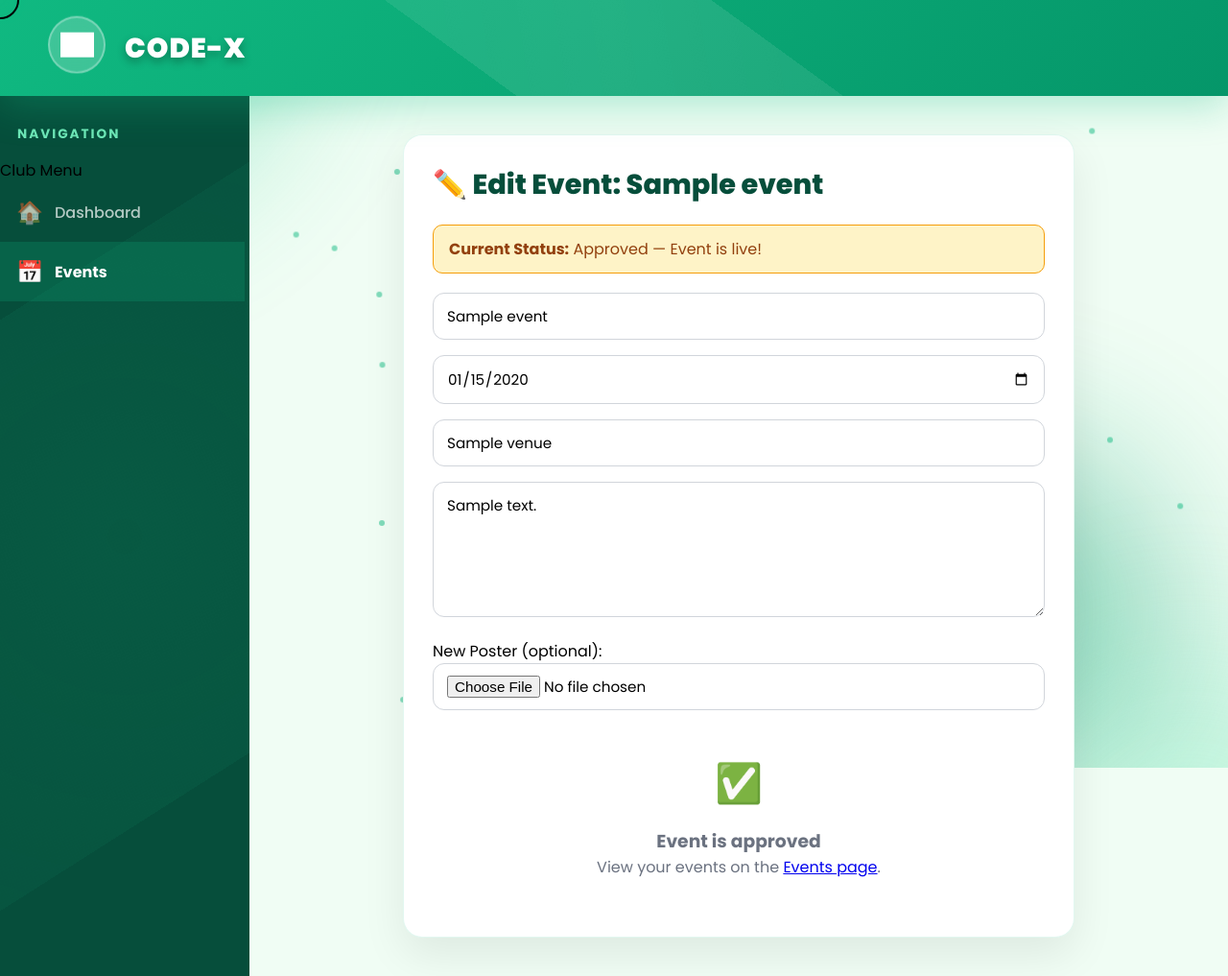
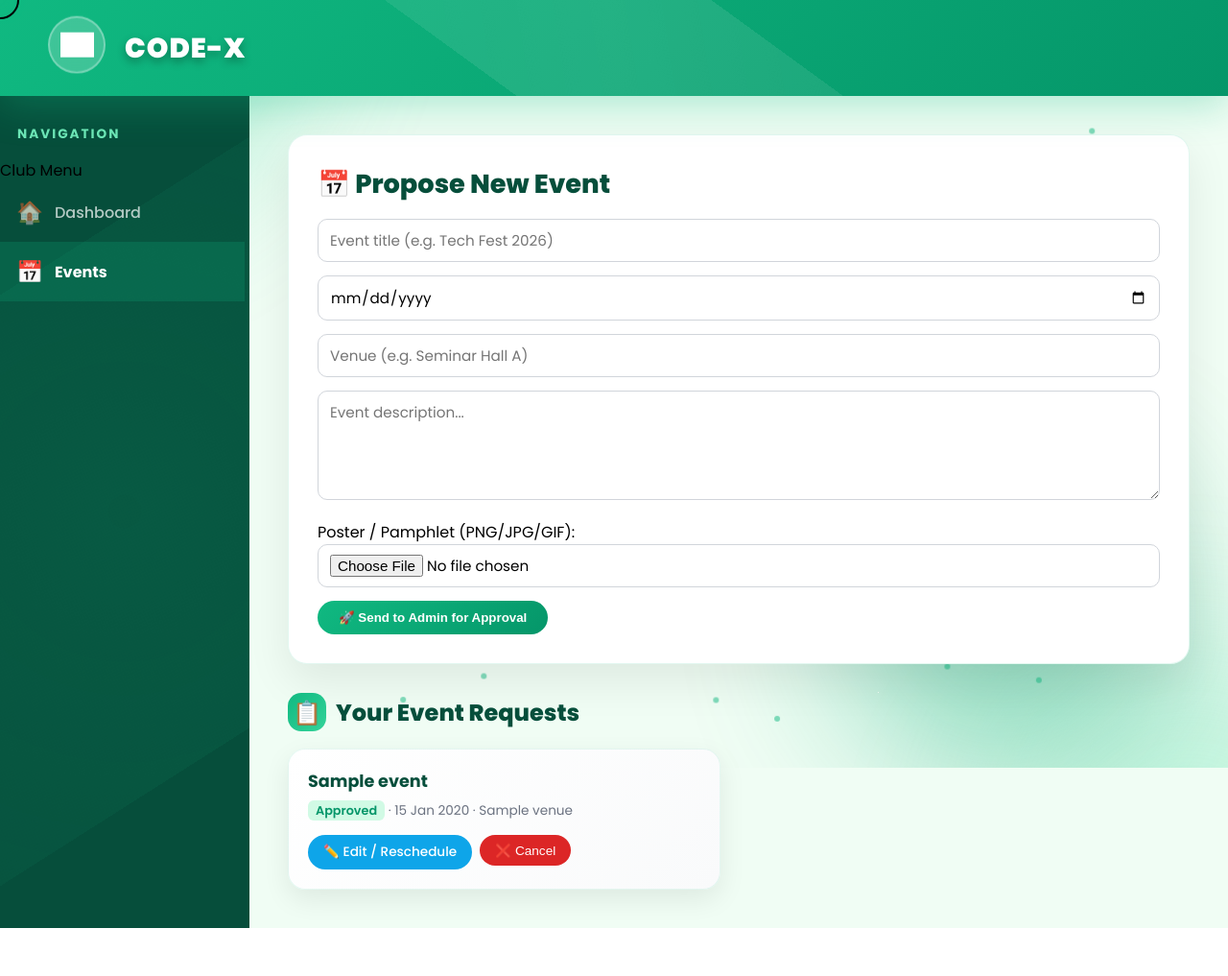
Before and after one commit to Vijay-Sarathi-R-S/Hydrabad_hackathon_College_portal, a Python web app: template institution_portal/institution_portals/templates/club/club_event_edit.html in a window 1280 px wide. Shown: the whole page at 96% size. After the commit the page ends 967 px from the top, so only its background shows below. Run offline with Jinja, Linux system fonts and the light colour scheme; the template is opened without the code that fills it: most values are stand-ins (such as "Sample title", 1, 10 or a date in 2020); some libraries are stand-ins or nearby versions; grey boxes are pictures that could not be loaded.

Commit message:
Update club_event_edit.html

```diff
--- a/institution_portal/institution_portals/templates/club/club_event_edit.html
+++ b/institution_portal/institution_portals/templates/club/club_event_edit.html
@@ -1,93 +1,162 @@
-{# templates/club/club_event_edit.html #}
+{# templates/club/club_events.html #}
 {% extends "base.html" %}
-{% block title %}Edit Event — CODE-X{% endblock %}
+{% block title %}Club Events — CODE-X{% endblock %}
 
 {% block extra_styles %}
 <style>
-  .edit-form {
+  /* same styling as before, plus actions */
+  .club-form {
     background: var(--bg-card);
-    padding: 30px;
-    border-radius: 20px;
-    box-shadow: 0 18px 45px rgba(0,0,0,0.08);
-    border: 1px solid rgba(16,185,129,0.12);
-    max-width: 700px;
-    margin: 0 auto;
+    padding:30px;
+    border-radius:20px;
+    box-shadow:0 18px 45px rgba(0,0,0,0.08);
+    border:1px solid rgba(16,185,129,0.12);
+    margin-bottom:30px;
   }
-  .edit-form h2 {
-    margin-bottom: 20px;
-    font-size: 1.8rem;
-    color: var(--text-dark);
-    font-weight: 800;
-    display: flex;
-    align-items: center;
-    gap: 12px;
+  .club-form h2 {
+    margin-bottom:15px;
+    font-size:1.7rem;
+    color:var(--text-dark);
+    font-weight:800;
   }
-  .edit-form input,
-  .edit-form textarea,
-  .edit-form select {
-    width: 100%;
-    padding: 12px 14px;
-    border-radius: 12px;
-    border: 1px solid #d1d5db;
-    font-family: inherit;
-    font-size: 0.95rem;
-    box-sizing: border-box;
-    margin-bottom: 16px;
-    transition: border-color 0.2s;
+  .club-form p { margin-bottom:14px; }
+  .club-form input[type="text"],
+  .club-form input[type="date"],
+  .club-form textarea,
+  .club-form input[type="file"] {
+    width:100%;
+    padding:10px 12px;
+    border-radius:10px;
+    border:1px solid #d1d5db;
+    font-family:inherit;
+    font-size:0.95rem;
+    box-sizing:border-box;
   }
-  .edit-form input:focus,
-  .edit-form textarea:focus {
-    outline: none;
-    border-color: #10b981;
-    box-shadow: 0 0 0 3px rgba(16,185,129,0.1);
+  .club-form button[type="submit"] {
+    padding:10px 22px;
+    border-radius:999px;
+    border:none;
+    background:linear-gradient(135deg,#10b981,#059669);
+    color:#fff;
+    font-weight:600;
+    cursor:pointer;
   }
-  .btn-group {
-    display: flex;
-    gap: 12px;
-    flex-wrap: wrap;
+
+  .club-section-title {
+    font-size:1.5rem;
+    font-weight:800;
+    color:var(--text-dark);
+    margin-bottom:18px;
+    display:flex;
+    align-items:center;
+    gap:10px;
   }
-  .btn-save {
-    padding: 12px 28px;
-    border-radius: 999px;
-    border: none;
-    background: linear-gradient(135deg, #10b981, #059669);
-    color: #fff;
-    font-weight: 600;
-    font-size: 1rem;
-    cursor: pointer;
-    flex: 1;
+  .club-section-title span.icon {
+    width:40px;
+    height:40px;
+    border-radius:14px;
+    background:linear-gradient(135deg,#10b981,#34d399);
+    display:flex;
+    align-items:center;
+    justify-content:center;
+    color:#fff;
   }
+
+  .club-events-grid {
+    display:flex;
+    flex-wrap:wrap;
+    gap:24px;
+  }
+  .club-event-card {
+    border-radius:18px;
+    padding:20px;
+    flex:1;
+    min-width:320px;
+    max-width:48%;
+    background:linear-gradient(135deg,#ffffff,#f9fafb);
+    box-shadow:0 10px 28px rgba(0,0,0,0.08);
+    border:1px solid rgba(16,185,129,0.1);
+  }
+  .club-event-title {
+    font-weight:700;
+    color:var(--text-dark);
+    margin-bottom:8px;
+    font-size:1.1rem;
+  }
+  .club-event-meta {
+    font-size:0.85rem;
+    color:#6b7280;
+    margin-bottom:12px;
+    line-height:1.4;
+  }
+  .club-event-status {
+    font-weight:600;
+    text-transform:capitalize;
+    padding:2px 8px;
+    border-radius:6px;
+    font-size:0.8rem;
+  }
+  .club-event-status.approved {
+    background:#d1fae5; color:#059669;
+  }
+  .club-event-status.pending {
+    background:#fef3c7; color:#ca8a04;
+  }
+  .club-event-status.rejected,
+  .club-event-status.cancelled {
+    background:#fee2e2; color:#b91c1c;
+  }
+  .club-event-status.rescheduled {
+    background:#dbeafe; color:#0ea5e9;
+  }
+
+  .club-event-card img {
+    width:100%;
+    height:180px;
+    object-fit:cover;
+    margin:12px 0;
+    border-radius:12px;
+    display:block;
+  }
+
+  .club-event-actions {
+    margin-top:16px;
+    display:flex;
+    gap:8px;
+    flex-wrap:wrap;
+  }
+  .btn-small {
+    padding:8px 16px;
+    border-radius:999px;
+    font-size:0.85rem;
+    font-weight:500;
+    border:none;
+    cursor:pointer;
+    text-decoration:none;
+    display:inline-flex;
+    align-items:center;
+    gap:4px;
+    transition:all 0.2s;
+  }
+  .btn-edit {
+    background:#0ea5e9; color:#fff;
+  }
+  .btn-edit:hover { background:#0284c7; }
   .btn-cancel {
-    padding: 12px 28px;
-    border-radius: 999px;
-    border: 1px solid #d1d5db;
-    background: transparent;
-    color: #374151;
-    font-weight: 500;
-    font-size: 1rem;
-    cursor: pointer;
-    text-decoration: none;
-    display: inline-block;
-    flex: 1;
-    text-align: center;
+    background:#dc2626; color:#fff;
   }
-  .current-status {
-    background: #fef3c7;
-    border: 1px solid #f59e0b;
-    border-radius: 10px;
-    padding: 12px 16px;
-    margin-bottom: 20px;
-    color: #92400e;
-  }
-  .event-preview {
-    background: #f9fafb;
-    border-radius: 12px;
-    padding: 20px;
-    margin-bottom: 20px;
-    border: 1px solid #e5e7eb;
-  }
-  @media (max-width: 768px) {
-    .btn-group { flex-direction: column; }
+  .btn-cancel:hover { background:#b91c1c; }
+
+  @media (max-width:768px){
+    .club-events-grid { gap:16px; }
+    .club-event-card {
+      max-width:100%;
+      min-width:100%;
+      padding:16px;
+    }
+    .club-event-actions {
+      flex-direction:column;
+    }
   }
 </style>
 {% endblock %}
@@ -103,49 +172,56 @@
 {% endblock %}
 
 {% block content %}
-<div class="edit-form">
-  <h2>✏️ Edit Event: {{ event.title }}</h2>
+<div class="club-form">
+  <h2>📅 Propose New Event</h2>
+  <form method="post" enctype="multipart/form-data">
+    <p><input type="text" name="title" placeholder="Event title (e.g. Tech Fest 2026)" required></p>
+    <p><input type="date" name="date" min="{{ '2025-12-20' }}"></p>
+    <p><input type="text" name="venue" placeholder="Venue (e.g. Seminar Hall A)"></p>
+    <p><textarea name="description" rows="4" placeholder="Event description..." required></textarea></p>
+    <p><label>Poster / Pamphlet (PNG/JPG/GIF): </label><input type="file" name="image" accept="image/*"></p>
+    <button type="submit">🚀 Send to Admin for Approval</button>
+  </form>
+</div>
 
-  {% if event.status != 'pending' %}
-  <div class="current-status">
-    <strong>Current Status:</strong> {{ event.status|title }}
-    {% if event.status == 'approved' %}— Event is live!{% endif %}
-    {% if event.status == 'cancelled' and event.cancel_reason %}— {{ event.cancel_reason }}{% endif %}
-  </div>
-  {% endif %}
+<h3 class="club-section-title">
+  <span class="icon">📋</span><span>Your Event Requests</span>
+</h3>
 
-  {% if event.image_name %}
-  <div class="event-preview">
-    <h4>Current Poster:</h4>
-    <img src="{{ url_for('event_image', filename=event.image_name) }}"
-         alt="{{ event.title }}" style="max-width:100%; border-radius:10px;">
-  </div>
-  {% endif %}
+{% if events %}
+<div class="club-events-grid">
+  {% for event in events %}
+  <div class="club-event-card">
+    <div class="club-event-title">{{ event.title }}</div>
+    <div class="club-event-meta">
+      <span class="club-event-status {{ event.status|lower }}">{{ event.status }}</span>
+      {% if event.date %} · {{ event.date.strftime('%d %b %Y') }}{% endif %}
+      {% if event.venue %} · {{ event.venue }}{% endif %}
+      {% if event.cancel_reason and event.status == 'cancelled' %} · <em>{{ event.cancel_reason }}</em>{% endif %}
+    </div>
 
-  <form method="post" enctype="multipart/form-data">
-    <input type="text" name="title" value="{{ event.title }}" placeholder="Event title" required>
+    {% if event.image_name %}
+      <img src="{{ url_for('event_image', filename=event.image_name) }}" alt="{{ event.title }} poster" loading="lazy">
+    {% endif %}
 
-    <input type="date" name="date" value="{{ event.date.strftime('%Y-%m-%d') if event.date else '' }}">
-
-    <input type="text" name="venue" value="{{ event.venue or '' }}" placeholder="Venue">
-
-    <textarea name="description" rows="5" placeholder="Event description" required>{{ event.description }}</textarea>
-
-    <label>New Poster (optional):</label>
-    <input type="file" name="image" accept="image/*">
-
-    {% if event.status == 'pending' %}
-    <div class="btn-group">
-      <button type="submit" class="btn-save">💾 Update & Resubmit</button>
-      <a href="{{ url_for('club_events') }}" class="btn-cancel">← Back to Events</a>
-    </div>
-    {% else %}
-    <div style="text-align:center; padding:30px; color:#6b7280;">
-      <div style="font-size:2.5rem; margin-bottom:16px;">✅</div>
-      <h3>Event is {{ event.status }}</h3>
-      <p>View your events on the <a href="{{ url_for('club_events') }}">Events page</a>.</p>
+    {% if event.status in ['pending', 'approved', 'rescheduled'] %}
+    <div class="club-event-actions">
+      <a class="btn-small btn-edit" href="{{ url_for('club_edit_event', event_id=event.id) }}">
+        ✏️ Edit / Reschedule
+      </a>
+      <form method="post" action="{{ url_for('club_cancel_event', event_id=event.id) }}" style="display:inline;"
+            onsubmit="return confirm('Cancel this event request? This cannot be undone.');">
+        <button type="submit" class="btn-small btn-cancel">❌ Cancel</button>
+      </form>
     </div>
     {% endif %}
-  </form>
+  </div>
+  {% endfor %}
 </div>
+{% else %}
+<div style="text-align:center; padding:40px; color:#6b7280;">
+  <div style="font-size:3rem; margin-bottom:16px;">📅</div>
+  <p>No events submitted yet. Propose your first event above!</p>
+</div>
+{% endif %}
 {% endblock %}
```
